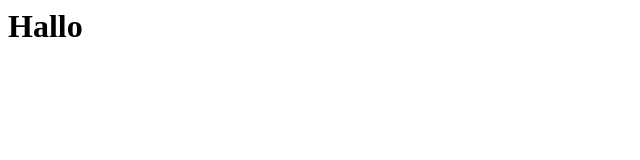
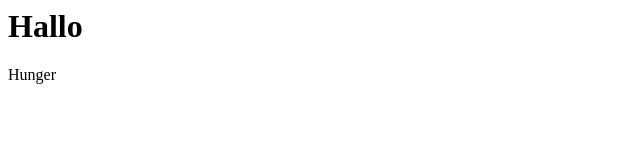
Before and after one commit to HTL-Waidhofen/initialexample-initialexample, a plain HTML site: page index.html in a window 1280 px wide. Shown: the full height of the page, 0-640 px from the left. Drawn offline with Linux system fonts and the light colour scheme.

Commit message:
html change

```diff
--- a/index.html
+++ b/index.html
@@ -1 +1,2 @@
 <h1>Hallo</h1>
+<p>Hunger</p>
```
